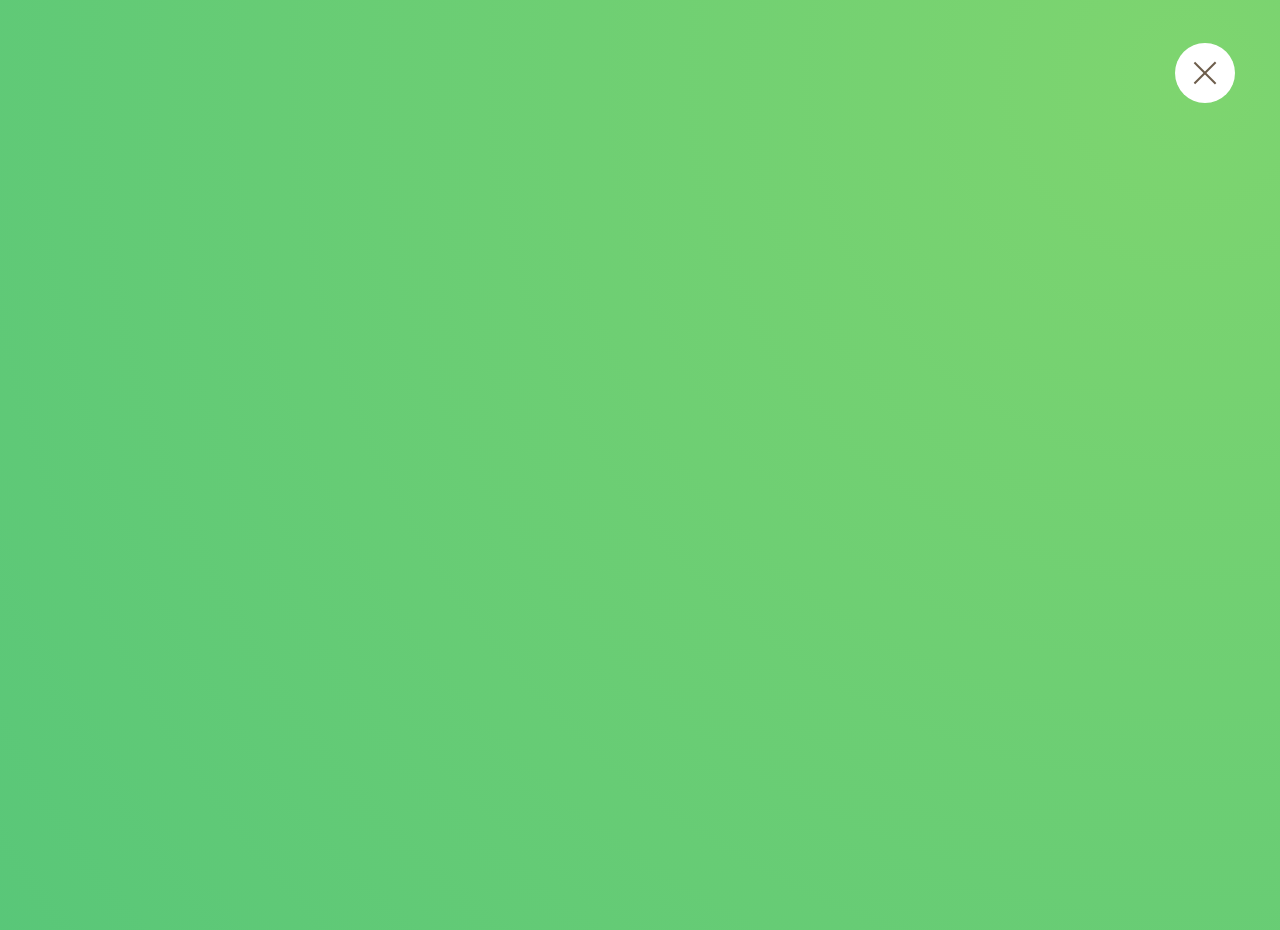
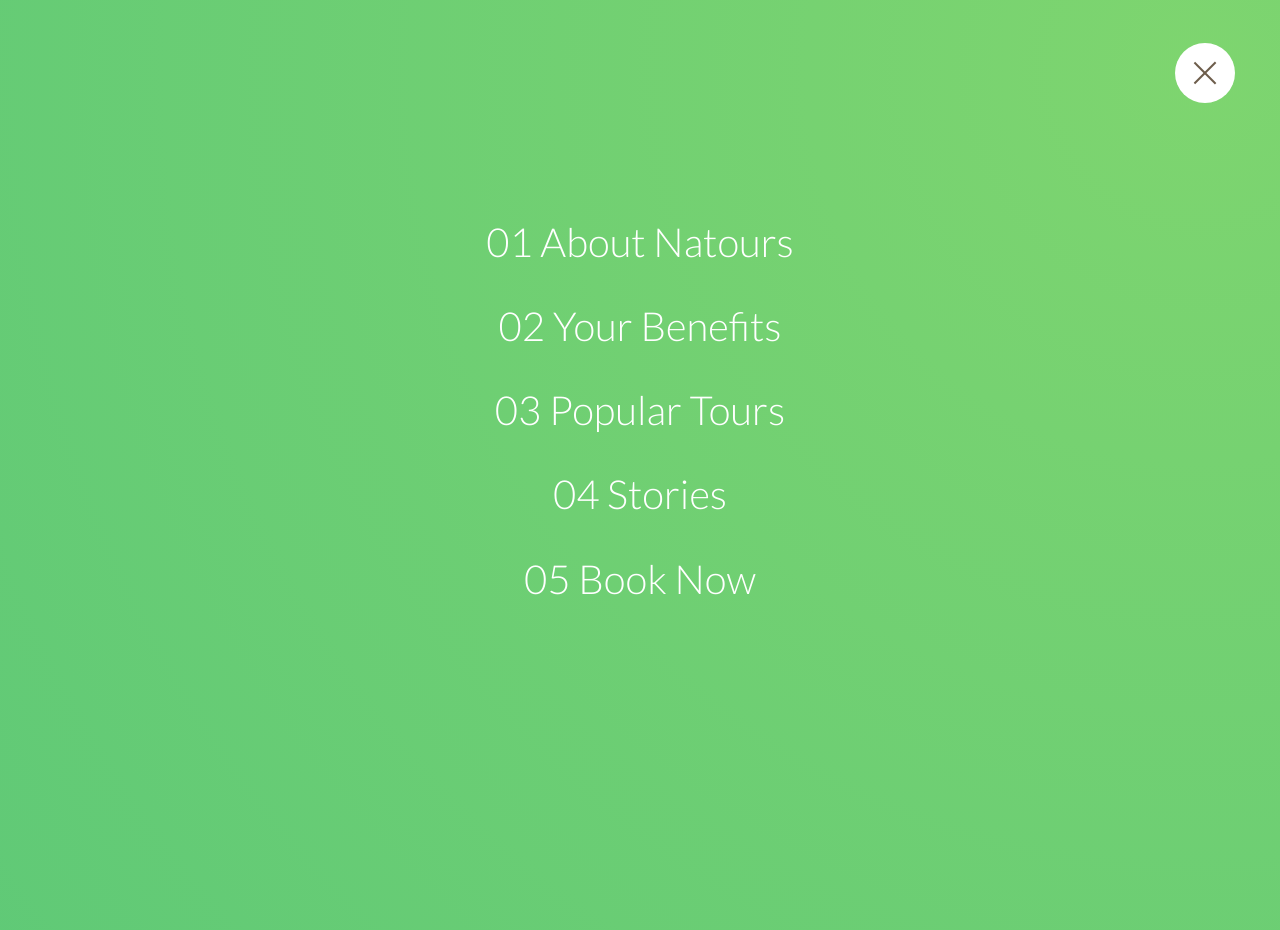
Before and after one commit to Wil-Colon/Natours-cssTestProject, a React (Vite) app: page / in a window 1280 px wide. Both pictures are taken after a click on the button 1204 px from the left and 73 px from the top of the page. Built offline with nearby package versions, Linux system fonts and the light colour scheme.

Commit message:
nav menu transition wip

```diff
--- a/src/Components/Navigation/Navigation.tsx
+++ b/src/Components/Navigation/Navigation.tsx
@@ -10,7 +10,7 @@ export default function Navigation() {
                 className={
                     !navIsOpen
                         ? 'navigation__btn'
-                        : 'navigation__btn btn-animate'
+                        : 'navigation__btn btn-animation'
                 }
             >
                 <span></span>
@@ -24,7 +24,13 @@ export default function Navigation() {
             >
                 &nbsp;
             </div>
-            <div className="navigation__menu">
+            <div
+                className={
+                    !navIsOpen
+                        ? 'navigation__menu'
+                        : 'navigation__menu menu-animation'
+                }
+            >
                 <div className="navigation__item">01 About Natours</div>
                 <div className="navigation__item">02 your benefits</div>
                 <div className="navigation__item">03 popular tours</div>
--- a/src/Components/Navigation/navigation.scss
+++ b/src/Components/Navigation/navigation.scss
@@ -2,37 +2,41 @@
 
 .navigation {
     position: fixed;
-    top: 4.3rem;
-    right: 4.5rem;
+    // top: 4.3rem;
+    // right: 4.5rem;
     z-index: 1;
+    width: 100%;
+    padding-right: 6rem;
+    text-align: center;
 
     @media only screen and (max-width: $bp-medium) {
-        top: 1.5rem;
-        right: 1.5rem;
+        padding-right: 0;
     }
 
     &__btn {
         height: 6rem;
         z-index: 9999999;
-        position: relative;
+        // position: relative;
+        position: absolute;
+        // right: 0rem;
+        // top: 0rem;
+
+        top: 1.3rem;
+        right: 7.5rem;
 
         padding: 1.5rem;
-
-        grid-column: 3/4;
-        grid-row: 1/2;
+        display: flex;
         background-color: white;
-        justify-self: end;
         border-radius: 50%;
         border-style: none;
-        display: flex;
         flex-direction: column;
-        transition: all 0.2s;
+        justify-content: space-between;
+        transition: transform 0.2s;
         cursor: pointer;
 
-        justify-content: space-between;
-
-        @media only screen and (max-width: $bp-small) {
+        @media only screen and (max-width: $bp-medium) {
             transform: scale(0.8);
+            right: 0.5rem;
         }
 
         &::before {
@@ -63,40 +67,50 @@
         }
     }
 
-    .btn-animate span {
+    .btn-animation span {
         width: 0rem;
     }
 
-    .btn-animate::before {
+    .btn-animation::before {
         transform: rotate(135deg) translateX(7px) translateY(-7px);
     }
 
-    .btn-animate::after {
+    .btn-animation::after {
         transform: rotate(-135deg) translateX(7px) translateY(7px);
     }
 
     &__background {
         position: absolute;
-        top: 1rem;
-        right: 1rem;
+        top: 2.3rem;
+        right: 8.5rem;
+
         height: 4rem;
         width: 4rem;
         background-image: radial-gradient(#7ed56f, #28b485);
         display: flex;
         justify-content: center;
         align-items: center;
+        border-radius: 50%;
+        transition: transform 0.5s cubic-bezier(0.86, 0, 0.07, 1),
+            -webkit-transform 0.8s cubic-bezier(0.86, 0, 0.07, 1);
 
-        border-radius: 50%;
+        @media only screen and (max-width: $bp-medium) {
+            transform: scale(0.8);
+            right: 2rem;
+        }
+    }
+
+    &__menu {
+        z-index: 1;
+        position: fixed;
+        top: 50%;
+        left: 0;
+        transform: translate(-50%, -50%);
+        min-width: 300px;
+        opacity: 0;
 
         transition: all 0.5s cubic-bezier(0.86, 0, 0.07, 1),
             -webkit-transform 0.8s cubic-bezier(0.86, 0, 0.07, 1);
-
-        // opacity: 1;
-        // width: 0;
-    }
-
-    &__menu {
-        display: none;
     }
 
     &__item {
@@ -108,7 +122,11 @@
 }
 
 .nav-open {
-    height: 6rem;
-    width: 6rem;
-    transform: scale(80);
+    transform: scale(150);
 }
+
+.menu-animation {
+    // transform: translate(-50%, -50%);
+    opacity: 1;
+    left: 50%;
+}
```
